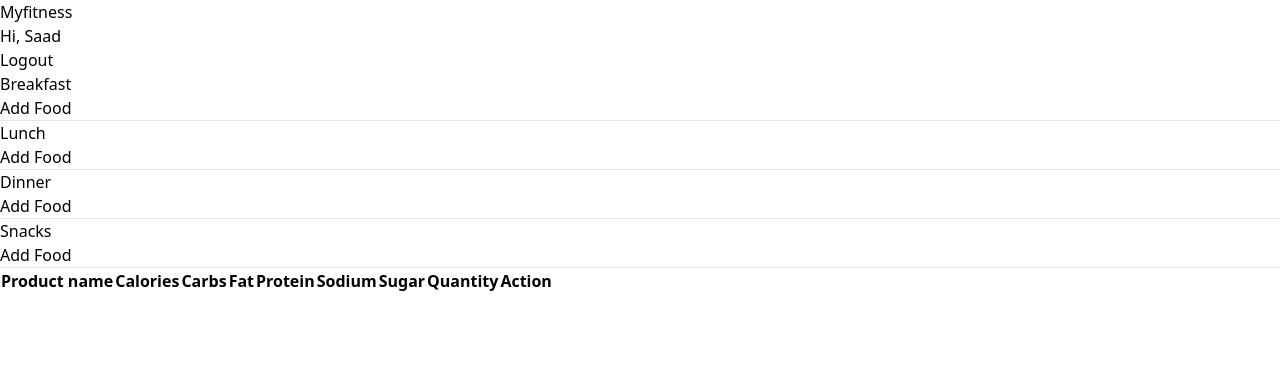
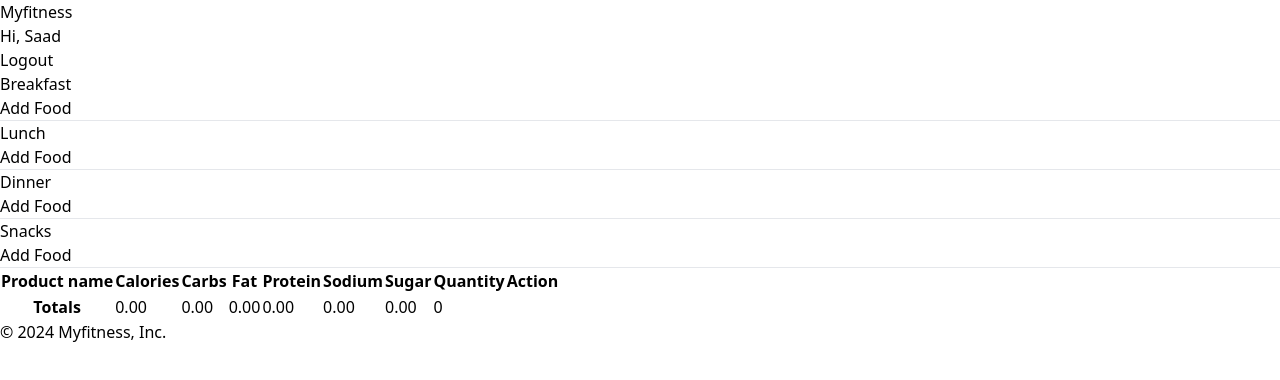
Before and after one commit to SaadRanta/MyFitnessApp, a React (Vite) app: page / in a window 1280 px wide. Shown: the top 380 px of the page. Built offline with nearby package versions, Linux system fonts and the light colour scheme.

Commit message:
Add total logic

```diff
--- a/src/App.tsx
+++ b/src/App.tsx
@@ -1,12 +1,15 @@
 import AppRoutes from './Routes';
+import Footer from './components/Footer';
 import Header from './components/Header';
 
 function App() {
   return (
-    <div>
-      <Header/>
+<>
+    <Header/>
+
       <AppRoutes />
-    </div>
+      <Footer/>
+      </>
   );
 }
 
--- a/src/components/AddFood.tsx
+++ b/src/components/AddFood.tsx
@@ -15,16 +15,41 @@
     localStorage.setItem('foodData', JSON.stringify(updatedFoodData));
   };
 
+  const calculateTotals = () => {
+    return foodData.reduce((totals, foodItem) => {
+      totals.calories += foodItem.Energ_Kcal * foodItem.quantity;
+      totals.carbs += foodItem['Carbohydrt_(g)'] * foodItem.quantity;
+      totals.fat += foodItem['FA_Mono_(g)'] * foodItem.quantity;
+      totals.protein += foodItem['Protein_(g)'] * foodItem.quantity;
+      totals.sodium += foodItem['Sodium_(mg)'] * foodItem.quantity;
+      totals.sugar += foodItem['Sugar_Tot_(g)'] * foodItem.quantity;
+      totals.quantity += Number(foodItem.quantity);
+      return totals;
+    }, {
+      calories: 0,
+      carbs: 0,
+      fat: 0,
+      protein: 0,
+      sodium: 0,
+      sugar: 0,
+      quantity: 0
+    });
+  };
+
+  const totals = calculateTotals();
+
   return (
-    <div className='mt-5 px-5 flex flex-row items-start justify-center'>
-      <div className='w-full'>
+    <div className="mt-5 px-5 flex flex-row items-start justify-center">
+      <div className="w-full">
         {["Breakfast", "Lunch", "Dinner", "Snacks"].map((mealType, index) => (
-          <div key={index} className='flex flex-col'>
-            <h3 className='text-[#00548F] text-xl font-bold'>{mealType}</h3>
-            <p className='mt-3'>
-              <Link to="/FoodItem" className='text-blue-500 hover:underline'>Add Food</Link>
+          <div key={index} className="flex flex-col">
+            <h3 className="text-[#00548F] text-xl font-bold">{mealType}</h3>
+            <p className="mt-3">
+              <Link to="/FoodItem" className="text-blue-500 hover:underline">
+                Add Food
+              </Link>
             </p>
-            <hr className='mt-3 w-full border-t-2' />
+            <hr className="mt-3 w-full border-t-2" />
           </div>
         ))}
       </div>
@@ -33,36 +58,99 @@
         <table className="w-full text-sm text-left rtl:text-right text-gray-500 dark:text-gray-400">
           <thead className="text-xs text-white uppercase bg-[#00548F] ">
             <tr>
-              <th scope="col" className="px-6 py-3">Product name</th>
-              <th scope="col" className="px-6 py-3">Calories</th>
-              <th scope="col" className="px-6 py-3">Carbs</th>
-              <th scope="col" className="px-6 py-3">Fat</th>
-              <th scope="col" className="px-6 py-3">Protein</th>
-              <th scope="col" className="px-6 py-3">Sodium</th>
-              <th scope="col" className="px-6 py-3">Sugar</th>
-              <th scope="col" className="px-6 py-3">Quantity</th>
-              <th scope="col" className="px-6 py-3">Action</th>
+              <th scope="col" className="px-6 py-3">
+                Product name
+              </th>
+              <th scope="col" className="px-6 py-3">
+                Calories
+              </th>
+              <th scope="col" className="px-6 py-3">
+                Carbs
+              </th>
+              <th scope="col" className="px-6 py-3">
+                Fat
+              </th>
+              <th scope="col" className="px-6 py-3">
+                Protein
+              </th>
+              <th scope="col" className="px-6 py-3">
+                Sodium
+              </th>
+              <th scope="col" className="px-6 py-3">
+                Sugar
+              </th>
+              <th scope="col" className="px-6 py-3">
+                Quantity
+              </th>
+              <th scope="col" className="px-6 py-3">
+                Action
+              </th>
             </tr>
           </thead>
           <tbody>
             {foodData.map((foodItem, index) => (
-              <tr key={index} className="odd:bg-white odd:dark:bg-gray-900 even:bg-gray-50 even:dark:bg-gray-800 border-b dark:border-gray-700">
-                <th scope="row" className="px-6 py-4 font-medium text-gray-900 whitespace-nowrap dark:text-white">
+              <tr key={index} className="  border-b ">
+                <th
+                  scope="row"
+                  className="px-6 py-4 font-medium  whitespace-nowrap"
+                >
                   {foodItem.Shrt_Desc}
                 </th>
-                <td className="px-6 py-4">{(foodItem.Energ_Kcal * foodItem.quantity).toFixed(2)}</td>
-                <td className="px-6 py-4">{(foodItem['Carbohydrt_(g)'] * foodItem.quantity).toFixed(2)}</td>
-                <td className="px-6 py-4">{(foodItem['FA_Mono_(g)'] * foodItem.quantity).toFixed(2)}</td>
-                <td className="px-6 py-4">{(foodItem['Protein_(g)'] * foodItem.quantity).toFixed(2)}</td>
-                <td className="px-6 py-4">{(foodItem['Sodium_(mg)'] * foodItem.quantity).toFixed(2)}</td>
-                <td className="px-6 py-4">{(foodItem['Sugar_Tot_(g)'] * foodItem.quantity).toFixed(2)}</td>
+                <td className="px-6 py-4">
+                  {(foodItem.Energ_Kcal * foodItem.quantity).toFixed(2)}
+                </td>
+                <td className="px-6 py-4">
+                  {(foodItem["Carbohydrt_(g)"] * foodItem.quantity).toFixed(2)}
+                </td>
+                <td className="px-6 py-4">
+                  {(foodItem["FA_Mono_(g)"] * foodItem.quantity).toFixed(2)}
+                </td>
+                <td className="px-6 py-4">
+                  {(foodItem["Protein_(g)"] * foodItem.quantity).toFixed(2)}
+                </td>
+                <td className="px-6 py-4">
+                  {(foodItem["Sodium_(mg)"] * foodItem.quantity).toFixed(2)}
+                </td>
+                <td className="px-6 py-4">
+                  {(foodItem["Sugar_Tot_(g)"] * foodItem.quantity).toFixed(2)}
+                </td>
                 <td className="px-6 py-4">{foodItem.quantity}</td>
                 <td className="px-6 py-4">
-                  <a href="#" className="text-red-500 font-bold hover:underline" onClick={() => handleDelete(index)}>Delete</a>
+                  <a
+                    href="#"
+                    className="text-red-500 font-bold hover:underline"
+                    onClick={() => handleDelete(index)}
+                  >
+                    Delete
+                  </a>
                 </td>
               </tr>
             ))}
           </tbody>
+          <tfoot>
+            <tr className="">
+              <th
+                scope="row"
+                className="px-6 py-3 font-bold text-[#00548F] whitespace-nowrap"
+              >
+                Totals
+              </th>
+
+              <td className="px-6 py-3 font-bold">
+                {totals.calories.toFixed(2)}
+              </td>
+              <td className="px-6 py-3 font-bold">{totals.carbs.toFixed(2)}</td>
+              <td className="px-6 py-3 font-bold">{totals.fat.toFixed(2)}</td>
+              <td className="px-6 py-3 font-bold">
+                {totals.protein.toFixed(2)}
+              </td>
+              <td className="px-6 py-3 font-bold">
+                {totals.sodium.toFixed(2)}
+              </td>
+              <td className="px-6 py-3 font-bold">{totals.sugar.toFixed(2)}</td>
+              <td className="px-6 py-3 font-bold">{totals.quantity}</td>
+            </tr>
+          </tfoot>
         </table>
       </div>
     </div>
--- a/src/components/FoodItem.tsx
+++ b/src/components/FoodItem.tsx
@@ -8,7 +8,7 @@
 const FoodItem = () => {
   const [searchQuery, setSearchQuery] = useState("");
   const [selectedFood, setSelectedFood] = useState(null);
-  const [quantity, setQuantity] = useState("");
+  const [quantity, setQuantity] = useState('');
   const [mealType, setMealType] = useState("Breakfast");
 
   const dispatch = useDispatch<AppDispatch>();
@@ -27,10 +27,8 @@
   };
 
   const handleAddButtonClick = () => {
-
-
-    if (quantity === "") {
-      alert("Please add food");
+    if (quantity === 0) {
+      alert("Please add a valid quantity");
       return;
     }
 
@@ -41,10 +39,8 @@
 
     const foodData = {
       ...(selectedFood),
-      quantity,
+      quantity: Number(quantity),
       mealType
-
-
     };
 
     const existingFoodData = JSON.parse(localStorage.getItem('foodData')) || [];
@@ -56,17 +52,15 @@
     navigate('/', { state: { foodData } });
   };
 
-const handleQuantity =(e)=>{
+  const handleQuantity = (e) => {
+    let value = Number(e.target.value);
 
-  let value =e.target.value
-
-if(value<0){
-  setQuantity('')
-}else {
-  setQuantity(value)
-}
-
-}
+    if (value < 0) {
+      setQuantity(0);
+    } else {
+      setQuantity(value);
+    }
+  };
 
   return (
     <div className="flex flex-col items-center pt-5">
@@ -95,7 +89,7 @@
         </select>
       </div>
 
-      {selectedFood && quantity && (
+      {selectedFood && quantity > 0 && (
         <div className="mt-4 p-4 border border-gray-300 rounded-xl w-96 bg-white shadow-lg">
           <h3 className="text-xl font-bold mb-2">{selectedFood.Shrt_Desc}</h3>
           <p className="mb-1">
--- /dev/null
+++ b/src/components/Footer.tsx
@@ -0,0 +1,16 @@
+
+const Footer = () => {
+  return (
+
+
+    <div className="flex justify center items-end max-h-screen ">
+    <div className="flex flex-row justify-center   items-center w-full h-12 text-lg font-bold  bg-slate-200 text-black">
+
+    © 2024 Myfitness, Inc.
+
+    </div>
+    </div>
+  )
+}
+
+export default Footer
```
